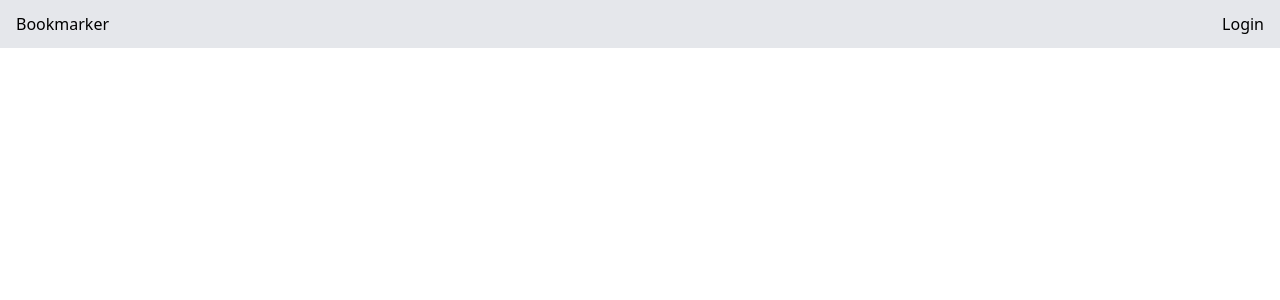
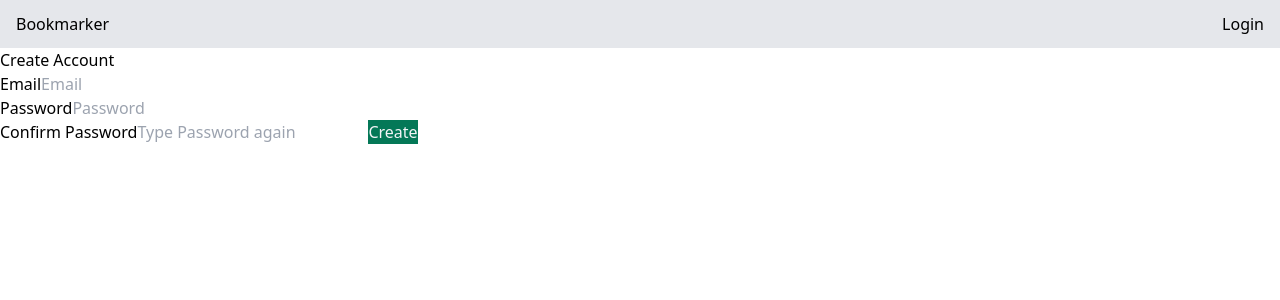
Before and after one commit to timjonez/bookmarks, a Nuxt app in the folder front-end/: page /register in a window 1280 px wide. Before the commit this address had no page. Shown: the top 300 px of the page. Built offline with nearby package versions, Linux system fonts and the light colour scheme.

Commit message:
[front-end/pages/register] add page to create user

```diff
--- /dev/null
+++ b/front-end/pages/register.vue
@@ -0,0 +1,44 @@
+<template>
+  <div>
+    <h1>Create Account</h1>
+    <form method="post" @submit.prevent="createValidUser">
+      <label for="email">Email</label>
+      <input type="email" name="email" placeholder="Email"> <br>
+      <label for="password">Password</label>
+      <input type="password" name="password" placeholder="Password"> <br>
+      <label for="confirmPassword">Confirm Password</label>
+      <input type="password" name="confirmPassword" placeholder="Type Password again">
+      <button class="bg-green-700 text-gray-100" type="submit">Create</button>
+    </form>
+  </div>
+</template>
+
+<script>
+import { mapActions } from 'vuex'
+
+export default {
+  name: 'RegisterUser',
+  methods: {
+    ...mapActions(['createUser', 'addMessage']),
+    createValidUser (payload) {
+      const email = payload.target.email.value
+      const password = payload.target.password.value
+      const confirmPassword = payload.target.confirmPassword.value
+      if (password === confirmPassword) {
+        this.createUser({ email, password })
+      } else {
+        this.addMessage({
+          id: null,
+          title: 'Error',
+          details: 'Passwords do not match. Please try again',
+          type: 'error'
+        })
+      }
+    }
+  }
+}
+</script>
+
+<style>
+
+</style>
```
